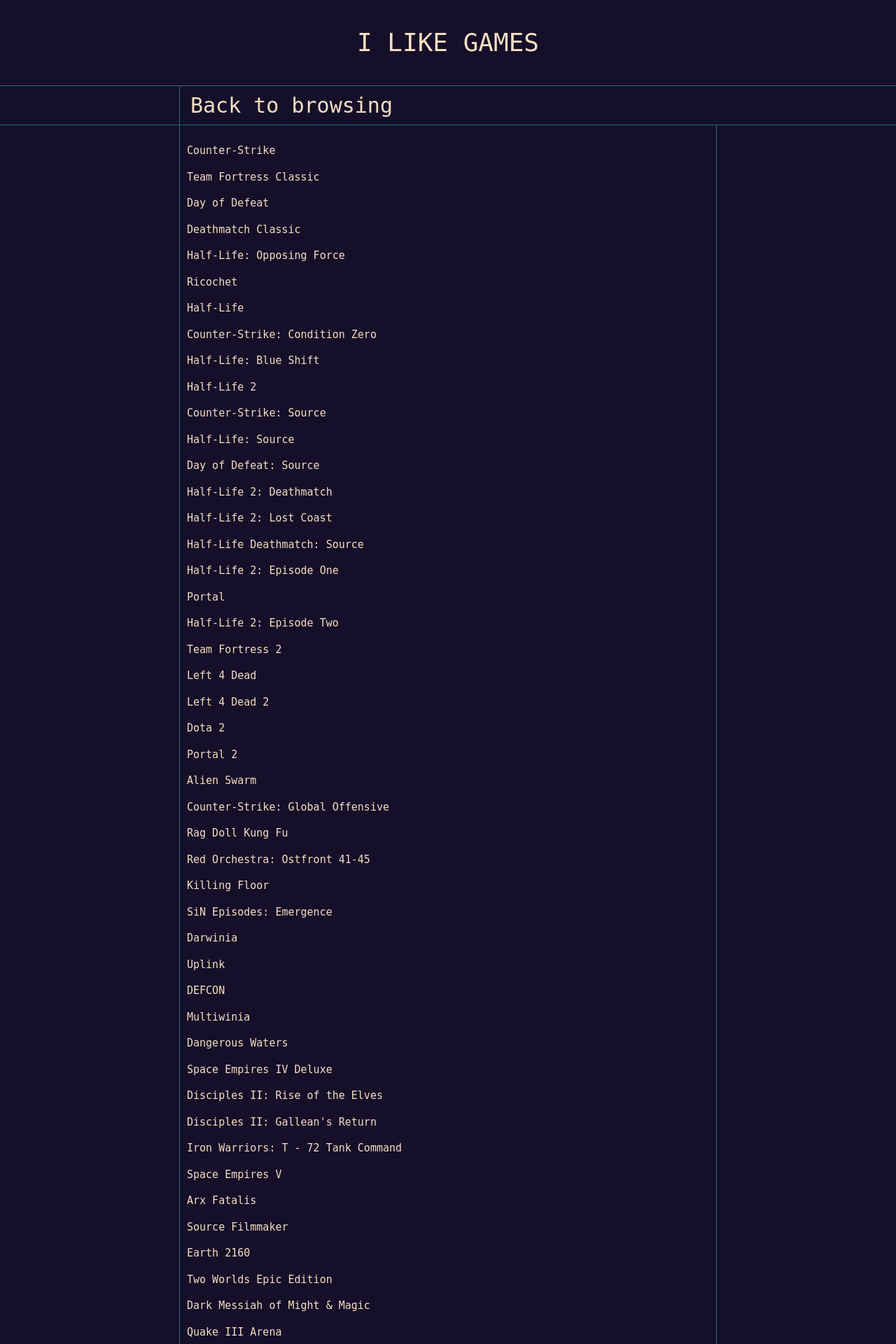
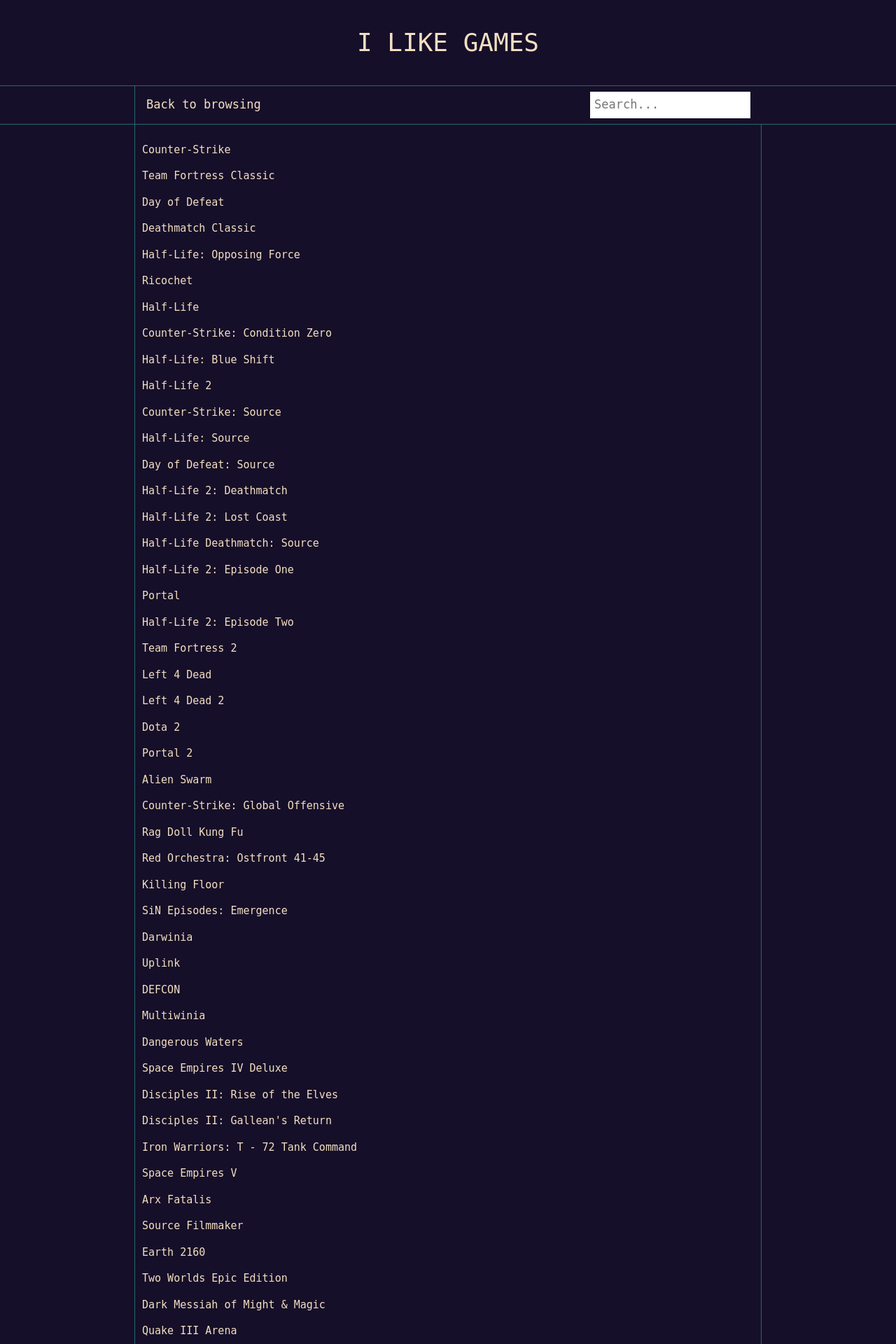
Before and after one commit to AlexCotiga07/Steam-Database, a Flask app: page / in a window 1280 px wide. Shown: the top 1920 px of the page at 70% size. Run offline with Flask 3, Linux system fonts and the light colour scheme; data comes from the database, SQL or seed files in the repository.

Commit message:
adding search bar (not yet functional)

```diff
--- a/static/css/style.css
+++ b/static/css/style.css
@@ -17,7 +17,7 @@ a {
 a:visited {
     color: #f3dfc1;
 }
-
+/*
 h2 {
     margin: 5px 0;
 }
@@ -43,13 +43,13 @@ header {
 nav {
     border-top: #246a73 1px solid;
     border-bottom: #246a73 1px solid;
-    padding: 0px 20%;
+    padding: 0px 15%;
     position: sticky;
     position: -webkit-sticky; /*Safari*/
     top: 0;
     background-color: #160f29;
 }
-
+/*
 .nav-item {
     padding: 10px 15px;
     border-left: #246a73 solid 1px;
@@ -59,6 +59,32 @@ nav {
     background-color: #368f8b;
     color: #160f29;
 }
+*/
+.topnav {
+    overflow: hidden;
+}
+
+.topnav a {
+    float: left;
+    display: block;
+    text-align: center;
+    padding: 14px 16px;
+    font-size: 17px;
+    border-left: #246a73 1px solid;
+}
+
+.topnav a:hover {
+    background-color: #368f8b;
+    color: #160f29;
+}
+
+.topnav input[type=text] {
+    float: right;
+    padding: 6px;
+    margin: 8px 16px 0 0;
+    border: none;
+    font-size: 17px;
+}
 
 /*-------------------------|
 |                          |
@@ -67,7 +93,7 @@ nav {
 |-------------------------*/
 
 main {
-    margin: 0 20%;
+    margin: 0 15%;
     border-left: #246a73 solid 1px;
     border-right: #246a73 solid 1px;
     height: 100%;
--- a/templates/nav.html
+++ b/templates/nav.html
@@ -1,3 +1,6 @@
-<h2>
+<div class="topnav">
     <a href="/" class="nav-item">Back to browsing</a>
-</h2>
+    <div class="search-div">
+        <input type="text" placeholder="Search...">
+    </div>
+</div>
```
